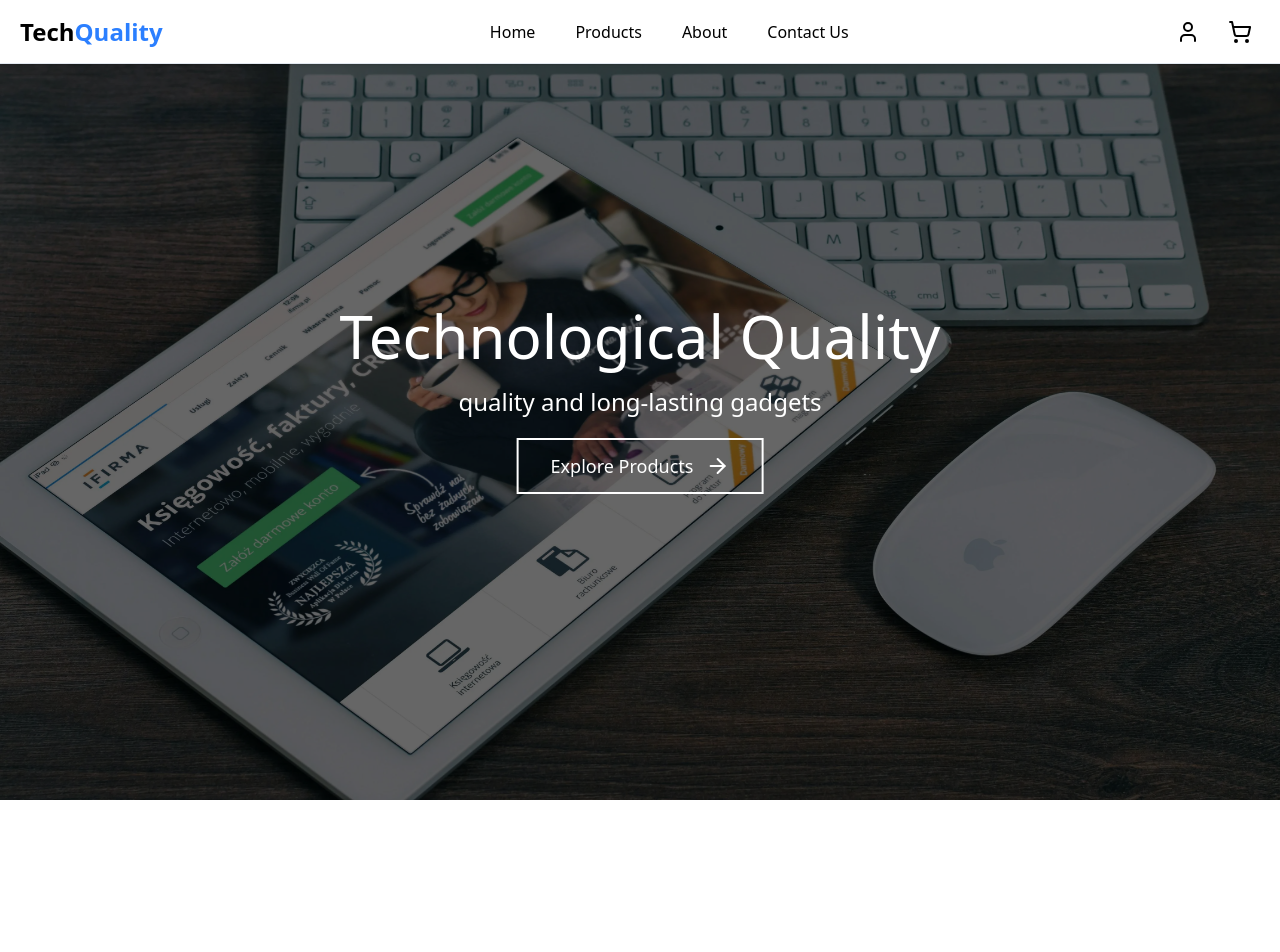
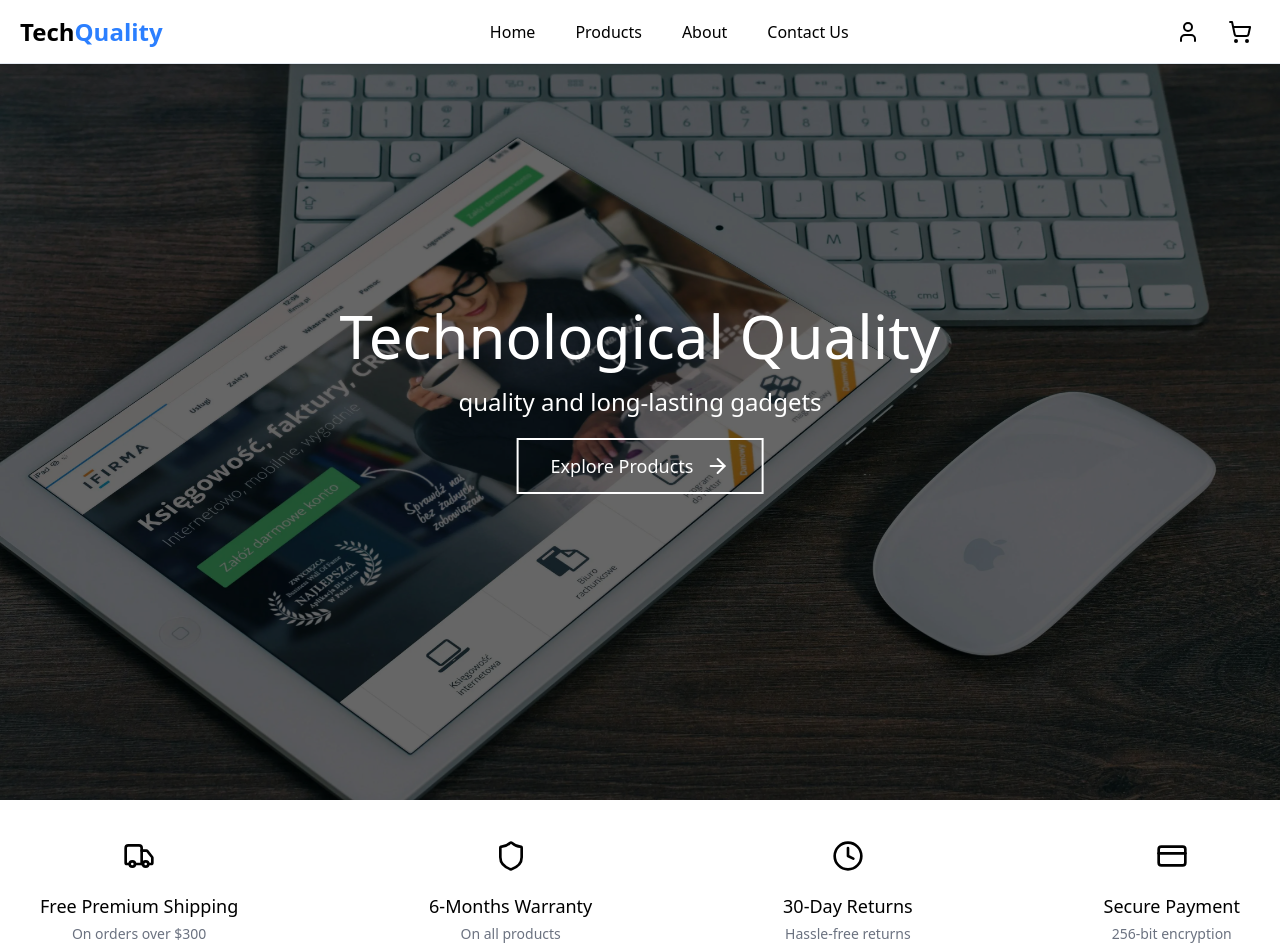
Before and after one commit to davidvchang/TechQuality---Ecommerce, a React (Vite) app in the folder frontend/: page / in a window 1280 px wide. Shown: the top 952 px of the page. Before the commit the page ends 800 px from the top, so only its background shows below. Built offline with nearby package versions, Linux system fonts and the light colour scheme.

Commit message:
Add: Feature section

```diff
--- /dev/null
+++ b/frontend/src/components/Feature.tsx
@@ -0,0 +1,21 @@
+import React from 'react'
+
+interface PropsFeature {
+    icon: React.ReactNode,
+    title: string,
+    description: string
+}
+
+const Feature:React.FC<PropsFeature> = ({icon, title, description}) => {
+  return (
+    <div className='flex flex-col items-center gap-5 p-10'>
+      {icon}
+      <div className='flex flex-col gap-1 items-center'>
+        <span className='text-lg font-medium'>{title}</span>
+        <span className='font-light text-[#6B7280] text-sm'>{description}</span>
+      </div>
+    </div>
+  )
+}
+
+export default Feature
--- a/frontend/src/pages/Home.tsx
+++ b/frontend/src/pages/Home.tsx
@@ -1,7 +1,8 @@
 import React from 'react'
 import NavBar from '../components/NavBar'
 import PresentationIMG from '../assets/img/pexels-pixabay-39559.webp'
-import { ArrowRight } from 'lucide-react';
+import { ArrowRight, Truck, Shield, Clock, CreditCard } from 'lucide-react';
+import Feature from '../components/Feature';
 
 const Home:React.FC = () => {
   return (
@@ -10,6 +11,7 @@ const Home:React.FC = () => {
 
         <div className='w-full h-full'>
           <img src={PresentationIMG} alt="" className='h-screen w-full brightness-40 relative'/>
+
           <div className='absolute flex flex-col gap-5 items-center top-[50%] left-[50%] translate-y-[-50%] translate-x-[-50%]'>
             <span className='text-white text-6xl font-medium'>Technological Quality</span>
             <span className='text-white text-2xl font-light'>quality and long-lasting gadgets</span>
@@ -19,6 +21,13 @@ const Home:React.FC = () => {
             </a>
           </div>
         </div>
+
+        <div className='flex flex-wrap w-full justify-between'>
+          <Feature icon={<Truck className='w-8 h-8'/>} title='Free Premium Shipping' description='On orders over $300'/>
+          <Feature icon={<Shield className='w-8 h-8'/>} title='6-Months Warranty' description='On all products'/>
+          <Feature icon={<Clock className='w-8 h-8'/>} title='30-Day Returns' description='Hassle-free returns'/>
+          <Feature icon={<CreditCard className='w-8 h-8'/>} title='Secure Payment' description='256-bit encryption'/>
+        </div>
     </section>
   )
 }
```
